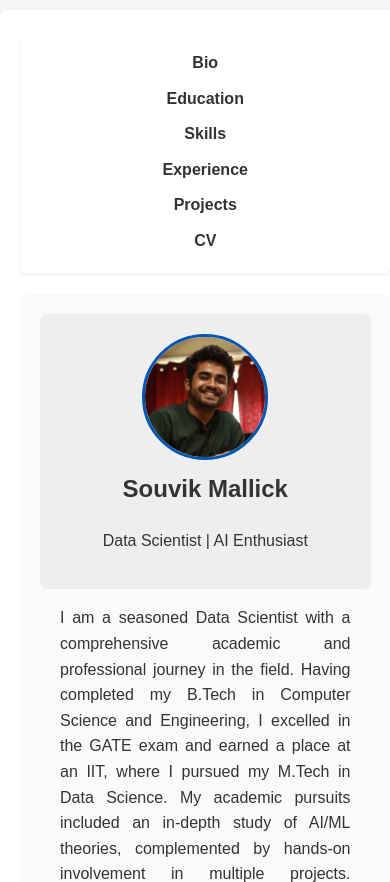
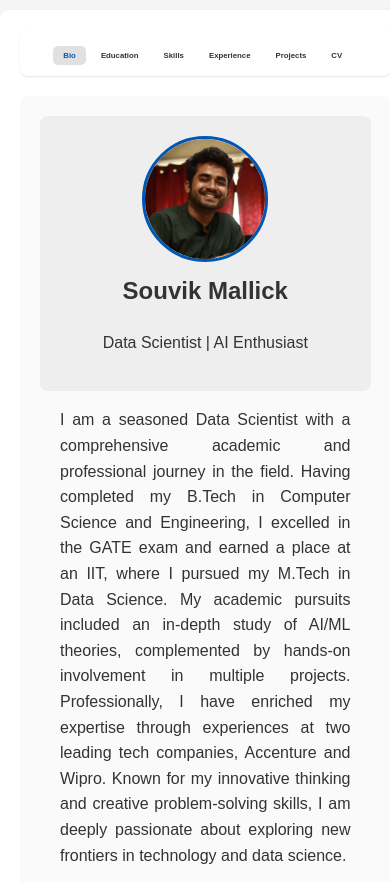
Before and after one commit to souvikm99/MyPortfolio, a plain HTML site: page index.html in a window 390 px wide. Shown: the top 882 px of the page. Drawn offline with Linux system fonts and the light colour scheme.

Commit message:
modified the navbar for mobile screens.

```diff
--- a/style.css
+++ b/style.css
@@ -259,8 +259,20 @@ ul {
         margin: 10px auto;
     }
 
-    .skills-list li, .navbar ul li {
-        display: block;
-        margin: 10px 0;
+    .navbar ul {
+        display: flex; /* Use flexbox to keep items in a row */
+        justify-content: center; /* Center items in the navbar */
+        padding-left: 0; /* Remove padding */
+    }
+
+    .navbar ul li {
+        display: inline-block; /* Keep the list items inline */
+        margin-right: 5px; /* Reduce margin between items */
+    }
+
+    .navbar a {
+        padding: 5px 10px; /* Reduce padding */
+        font-size: 0.8em; /* Reduce font size */
+        font-size: 2vw;
     }
 }
```
